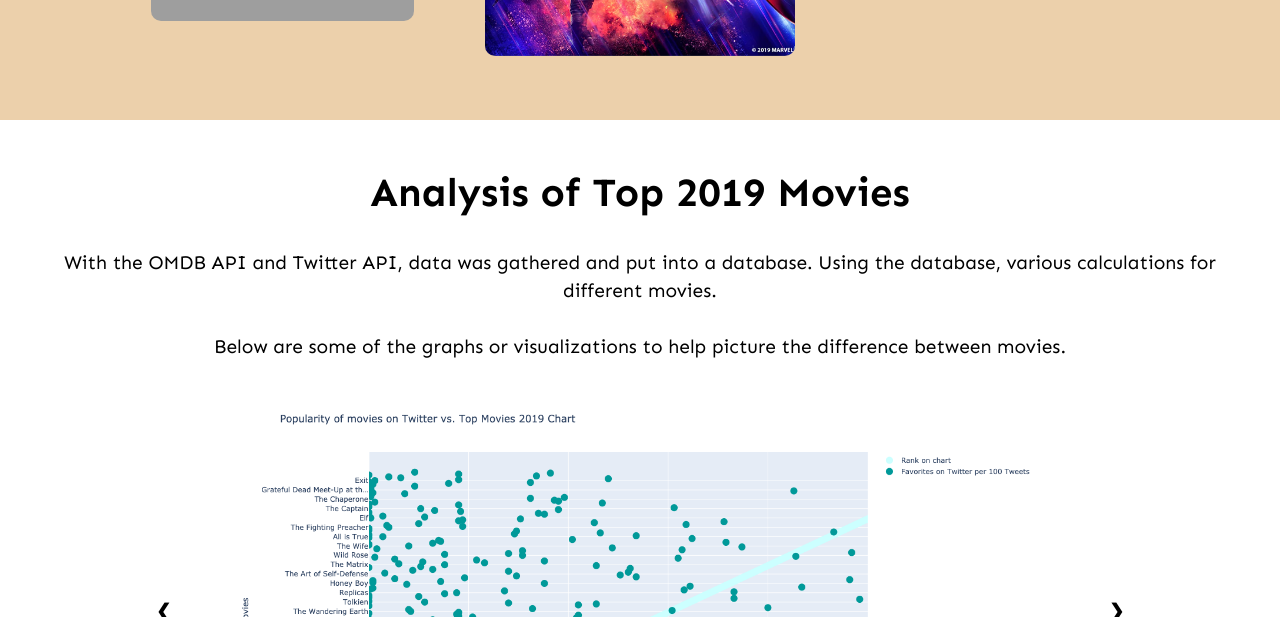
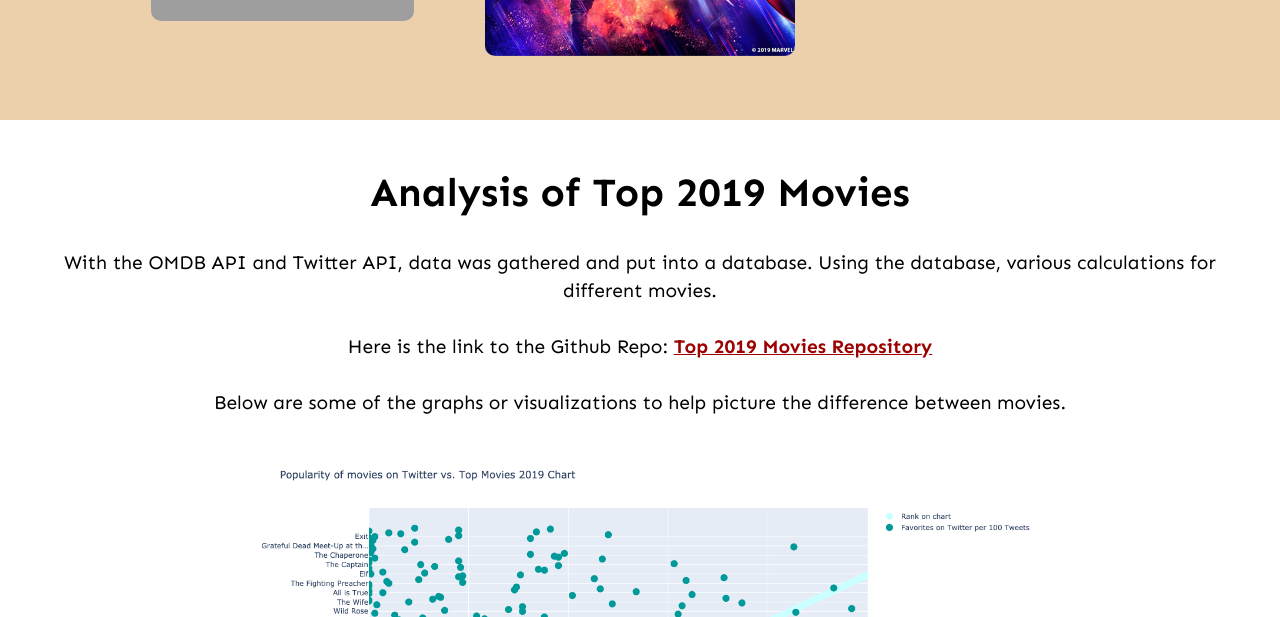
Before and after one commit to emilycao321/2019movies_data, a plain HTML site: page index.html in a window 1280 px wide. Shown: the part 631-1248 px from the top of the page. Drawn offline with Linux system fonts and the light colour scheme; grey boxes are pictures that could not be loaded.

Commit message:
github link

```diff
--- a/css/style.css
+++ b/css/style.css
@@ -46,6 +46,12 @@ h3 {
     font-size: 1.2rem;
     line-height: 1.75rem;
     text-align: center;
+}
+
+.repo_link {
+  font-size: 1.2rem;
+  color:rgb(156, 0, 0);
+  font-weight: 700;
 }
 /* flipcard */
 
--- a/index.html
+++ b/index.html
@@ -10,7 +10,7 @@
     <link rel="preconnect" href="https://fonts.googleapis.com">
     <link rel="preconnect" href="https://fonts.gstatic.com" crossorigin>
     <link href="https://fonts.googleapis.com/css2?family=Sen:wght@400;700;800&display=swap" rel="stylesheet">
-    <title>Top 2019 Movies Visualization</title>
+    <title>Top 2019 Movies</title>
 </head>
 <body>
     <main>
@@ -53,7 +53,7 @@
     </div>
     <div class = "content">
         <h3>Analysis of Top 2019 Movies</h3>
-        <p class = "context">With the OMDB API and Twitter API, data was gathered and put into a database. Using the database, various calculations for different movies. <br><br> Below are some of the graphs or visualizations to help picture the difference between movies.</p>
+        <p class = "context">With the OMDB API and Twitter API, data was gathered and put into a database. Using the database, various calculations for different movies. <br><br> Here is the link to the Github Repo: <a class ="repo_link" href="https://github.com/emilycao321/top2019moviesdata">Top 2019 Movies Repository</a><br><br>Below are some of the graphs or visualizations to help picture the difference between movies.</p>
         <!-- Slideshow container -->
 <div class="slideshow-container">
 
```
